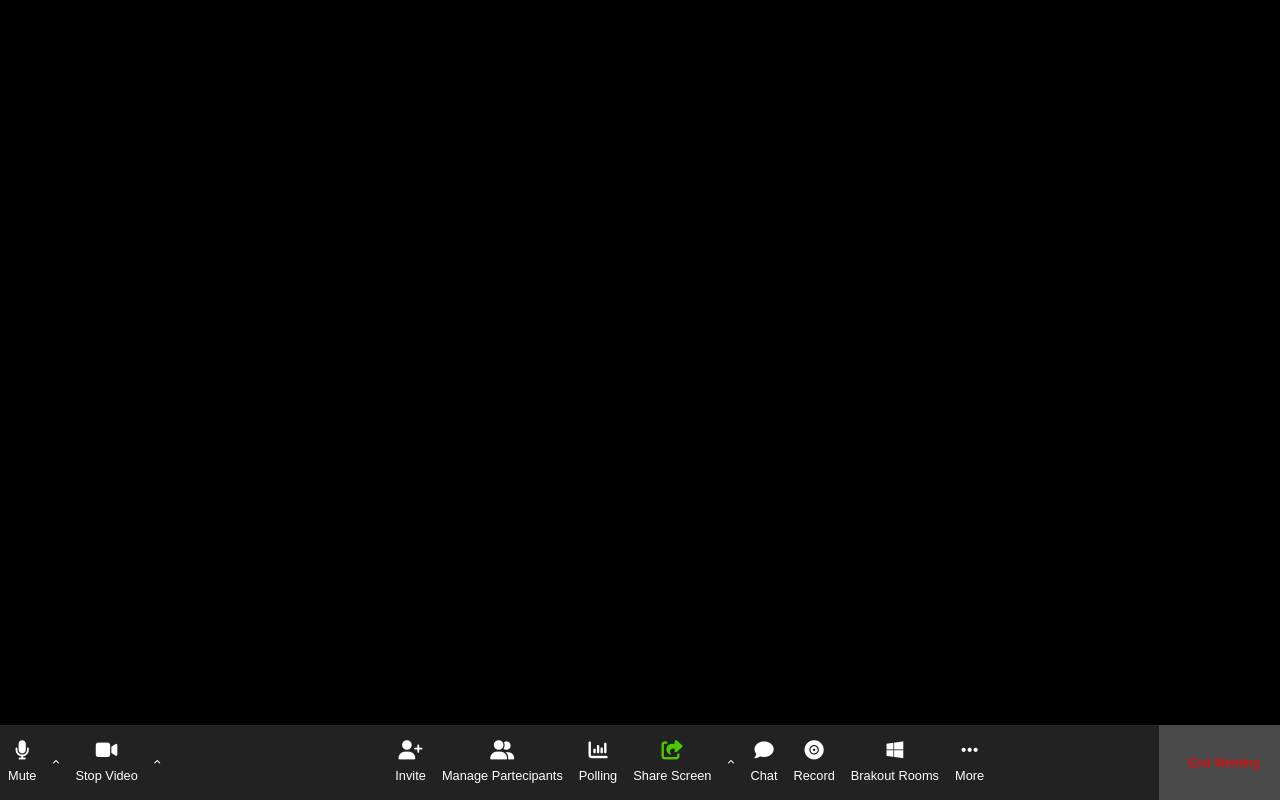
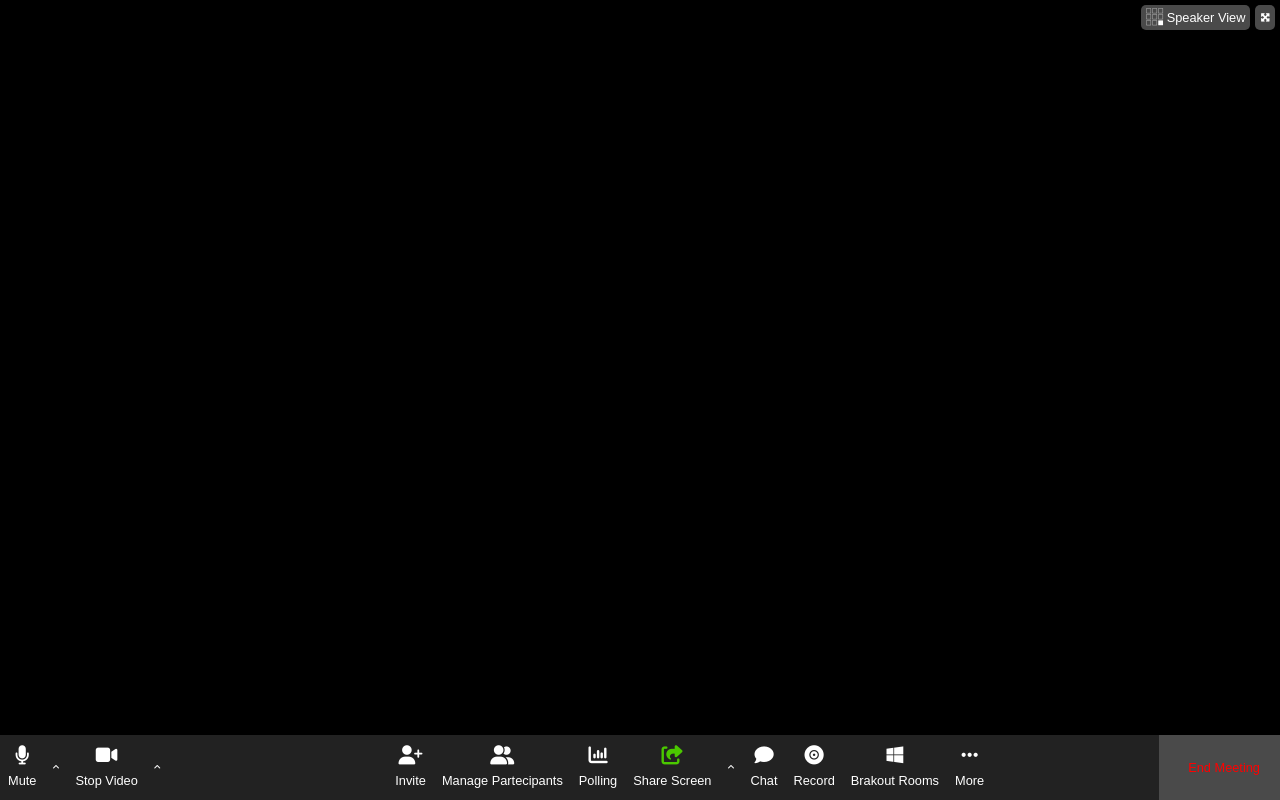
Before and after one commit to f-dib/html-css-zoom, a plain HTML site: page index.html in a window 1280 px wide. Drawn offline with Linux system fonts and the light colour scheme.

Commit message:
resize under nav, added up button

```diff
--- a/css/style.css
+++ b/css/style.css
@@ -26,6 +26,29 @@ body{
     color: white;
 }
 
+/* up-right-btn */
+section.up-right-btn{
+    display: flex;
+    position: fixed;
+
+    top: 5px;
+    right: 5px;
+
+    z-index: 10;
+}
+
+.up-btn{
+    padding: 5px;
+    margin-left: 5px;
+
+    border-radius: 5px;
+
+    color: white;
+    background-color: #4a4a4a;
+}
+/* end up-right-btn */
+
+/* under nav */
 nav{
     display: flex;
     position: fixed;
@@ -74,9 +97,10 @@ nav{
     width: 150px;
     height: 100%;
 
-    padding: 30px 20px;
+    padding: 25px 20px;
 }
 
 div i.fa-share-from-square{
     color: #4bc800;
 }
+/* under nav */
--- a/index.html
+++ b/index.html
@@ -8,10 +8,29 @@
     <link rel="stylesheet" href="https://cdnjs.cloudflare.com/ajax/libs/font-awesome/6.5.1/css/all.min.css" integrity="sha512-DTOQO9RWCH3ppGqcWaEA1BIZOC6xxalwEsw9c2QQeAIftl+Vegovlnee1c9QX4TctnWMn13TZye+giMm8e2LwA==" crossorigin="anonymous" referrerpolicy="no-referrer" />
 </head>
 <body>
+
+    <!-- background -->
     <div class="background"></div>
+
+    <!-- up-right-btn -->
+    <section class="up-right-btn">
+        <div class="up-btn">
+            <i class="fa-brands fa-buromobelexperte fa-xl"></i>
+            <Span>Speaker View</Span>
+        </div>
+        <div class="up-btn">
+            <i class="fa-solid fa-maximize fa-xs"></i>
+        </div>
+    </section>
+    <!-- end up-right-btn -->
+
+    <!-- multiwindows -->
     <main>
 
     </main>
+    <!-- end multiwindows -->
+
+    <!-- under nav -->
     <nav>
         <div class="container">
             <div class="container left-btn">
@@ -128,5 +147,7 @@
 
         </div>
     </nav>
+    <!-- end under nav -->
+
 </body>
 </html>
```
